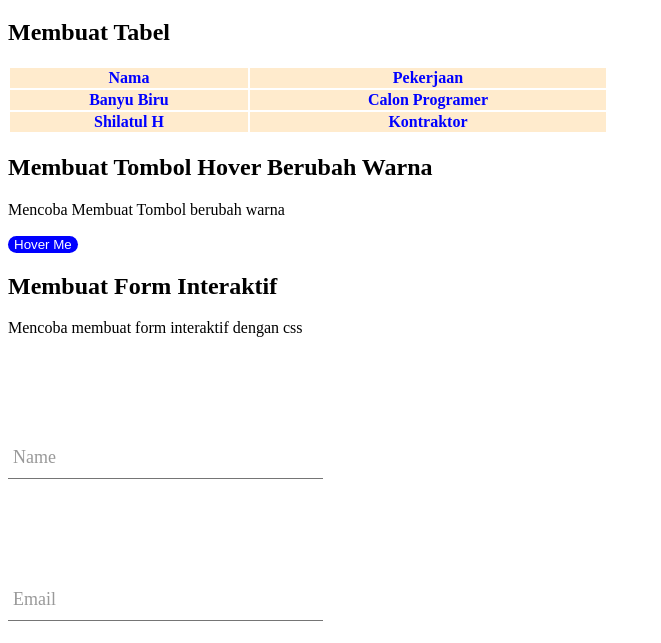
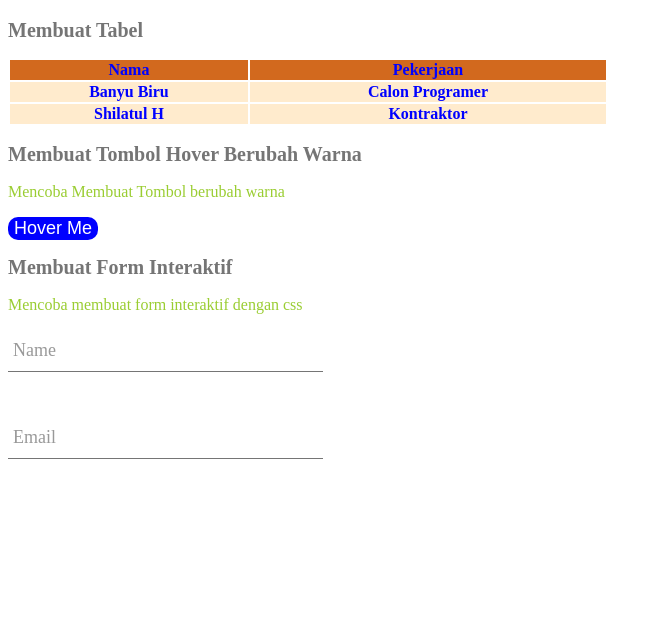
Before and after one commit to banyubiru82/html-css, a plain HTML site: page index.html in a window 1280 px wide. Shown: the part 61-704 px from the top of the page, without its empty margins (0-661 px from the left). Drawn offline with Linux system fonts and the light colour scheme.

Commit message:
edit css

```diff
--- a/index.html
+++ b/index.html
@@ -8,7 +8,7 @@
         <h1>Belajar HTML dan CSS</h1>
         <h2>Membuat Tabel </h2>
         <table>
-            <tr>
+            <tr style="background-color: chocolate;">
                 <th>Nama</th>
                 <th>Pekerjaan</th>
             </tr>
--- a/style.css
+++ b/style.css
@@ -9,22 +9,25 @@ table tr {
 }
 table tr th {
   color: blue;
+  font-size: 16px;
 }
 
 button {
   background-color: blue;
   color: white;
   border: none;
+  font-size: 18px;
   border-radius: 10px;
 }
 button:hover {
   background-color: yellow;
   color: blue;
+  font-size: 18px;
 }
 .group {
   position: relative;
   margin-bottom: 45px;
-  margin-top: 100px;
+  margin-top: 10px;
 }
 input {
   font-size: 18px;
@@ -43,3 +46,15 @@ label {
   left: 5px;
   top: 10px;
 }
+p {
+  font-size: 16px;
+  color: yellowgreen;
+}
+h2 {
+  font-size: 20px;
+  color: #757575;
+}
+h2:hover {
+  font-size: 20px;
+  color: black;
+}
```
